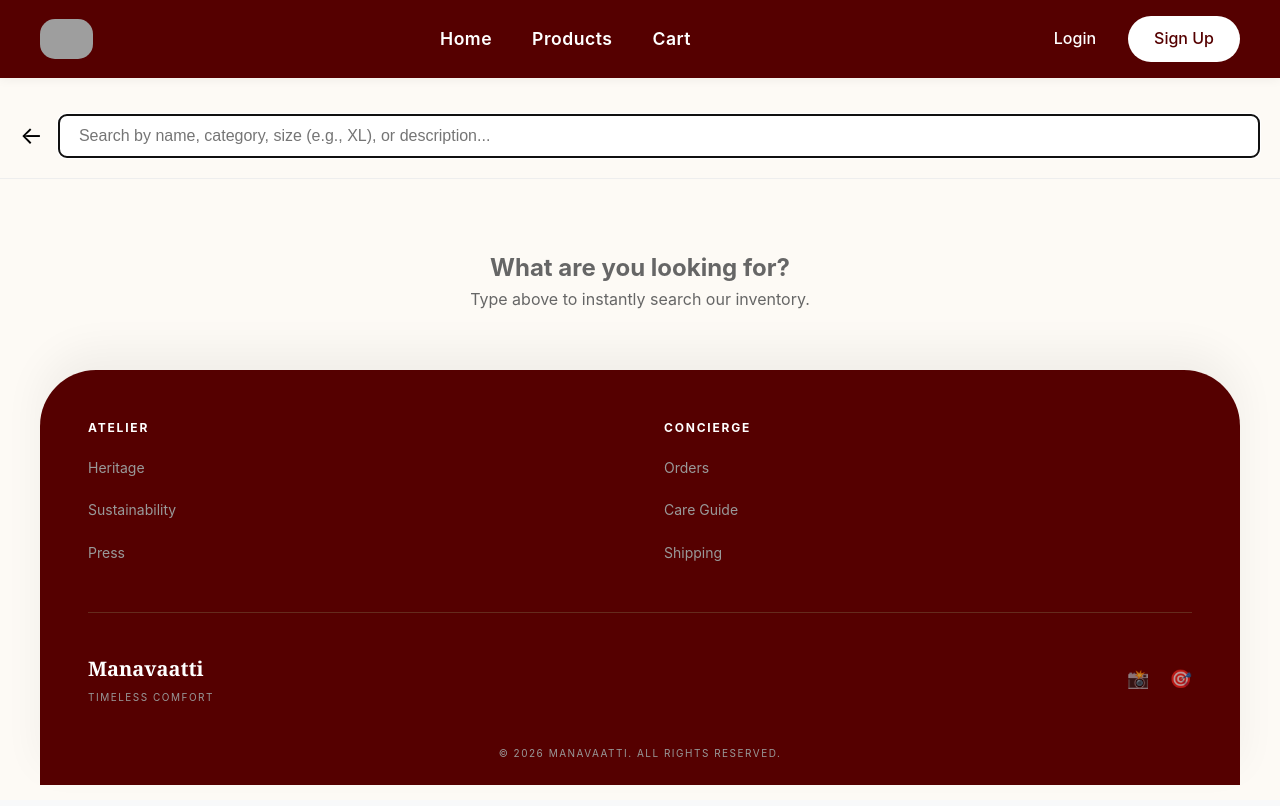
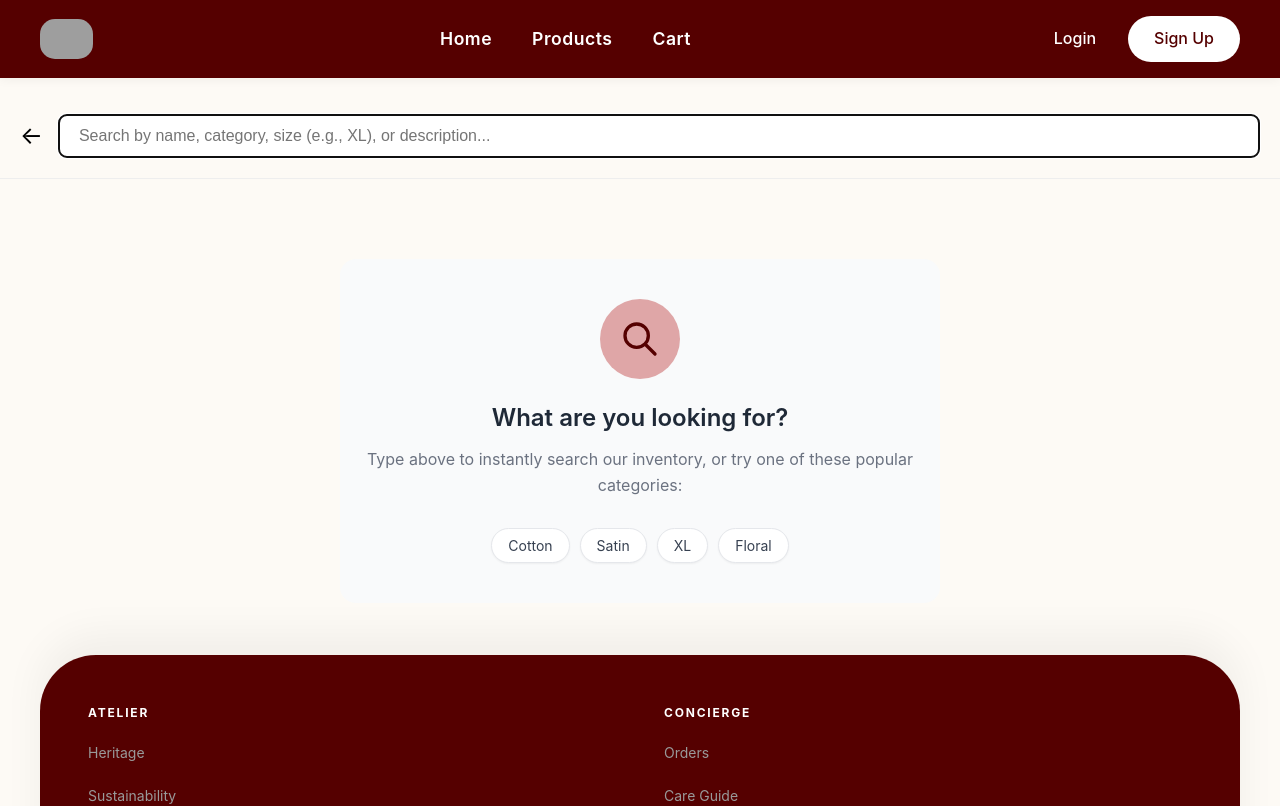
Before and after one commit to Sherbin872/Nighty_Sale_Fontend, a React (Vite) app: page /search in a window 1280 px wide. Shown: the top 806 px of the page. Built offline with nearby package versions, Linux system fonts and the light colour scheme; grey boxes are pictures that could not be loaded.

Commit message:
search page update

```diff
--- a/src/pages/Search/SearchPage.jsx
+++ b/src/pages/Search/SearchPage.jsx
@@ -102,10 +102,73 @@ const SearchPage = () => {
       {/* 2. Direct Results Grid */}
       <div className="search-results-container" style={{ padding: '20px' }}>
 
-        {!hasSearched && !loading && (
-          <div style={{ textAlign: 'center', marginTop: '50px', color: '#666' }}>
-            <h2>What are you looking for?</h2>
-            <p>Type above to instantly search our inventory.</p>
+      {!hasSearched && !loading && (
+          <div style={{
+            textAlign: 'center',
+            marginTop: '60px',
+            padding: '40px 20px',
+            backgroundColor: '#f9fafb',
+            borderRadius: '16px',
+            maxWidth: '600px',
+            margin: '60px auto 0'
+          }}>
+            {/* Decorative Icon */}
+            <div style={{
+              width: '80px',
+              height: '80px',
+              backgroundColor: '#b116165e',
+              borderRadius: '50%',
+              display: 'flex',
+              alignItems: 'center',
+              justifyContent: 'center',
+              margin: '0 auto 20px',
+              color: '#550000'
+            }}>
+              <svg width="40" height="40" fill="none" stroke="currentColor" viewBox="0 0 24 24">
+                <path strokeLinecap="round" strokeLinejoin="round" strokeWidth="2" d="M21 21l-6-6m2-5a7 7 0 11-14 0 7 7 0 0114 0z" />
+              </svg>
+            </div>
+
+            <h2 style={{ fontSize: '24px', color: '#1f2937', marginBottom: '10px', fontWeight: '600' }}>
+              What are you looking for?
+            </h2>
+            <p style={{ color: '#6b7280', fontSize: '16px', marginBottom: '30px' }}>
+              Type above to instantly search our inventory, or try one of these popular categories:
+            </p>
+
+            {/* Quick Search Pills */}
+            <div style={{ display: 'flex', gap: '10px', justifyContent: 'center', flexWrap: 'wrap' }}>
+              {['Cotton', 'Satin', 'XL', 'Floral'].map((term) => (
+                <button
+                  key={term}
+                  onClick={() => {
+                    setQuery(term);
+                    executeSearch(term, 1);
+                  }}
+                  style={{
+                    padding: '8px 16px',
+                    backgroundColor: 'white',
+                    border: '1px solid #e5e7eb',
+                    borderRadius: '20px',
+                    color: '#374151',
+                    fontSize: '14px',
+                    cursor: 'pointer',
+                    transition: 'all 0.2s ease',
+                    boxShadow: '0 1px 2px rgba(0,0,0,0.05)'
+                  }}
+                  onMouseOver={(e) => {
+                    e.target.style.borderColor = '#550000';
+                    e.target.style.color = '#550000';
+                  }}
+                  onMouseOut={(e) => {
+                    e.target.style.borderColor = '#e5e7eb';
+                    e.target.style.color = '#374151';
+                  }}
+                >
+                  {term}
+                </button>
+              ))}
+            </div>
           </div>
         )}
 
```
